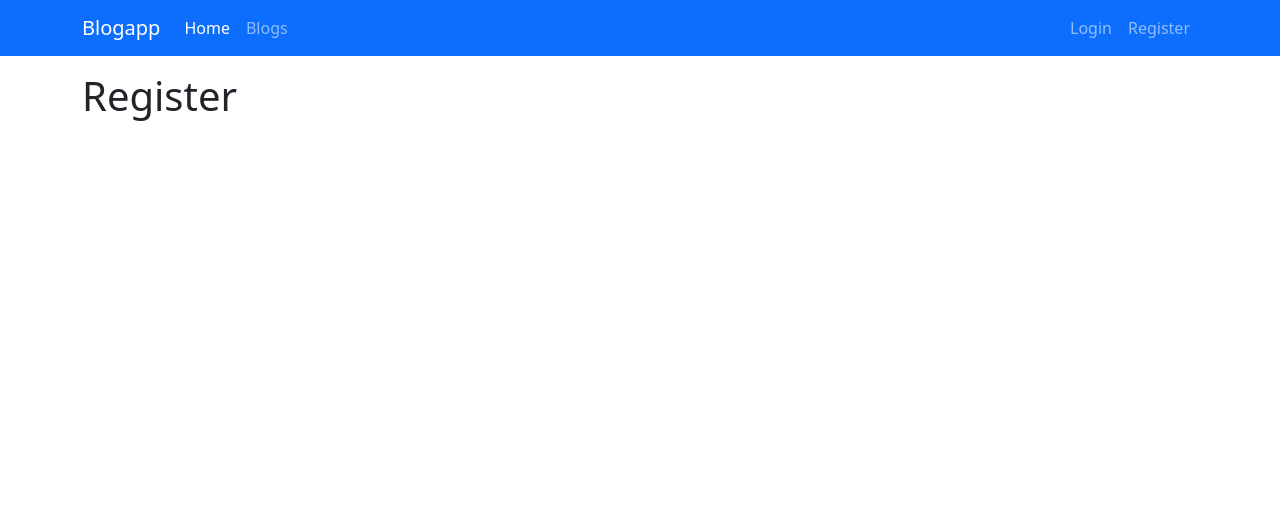
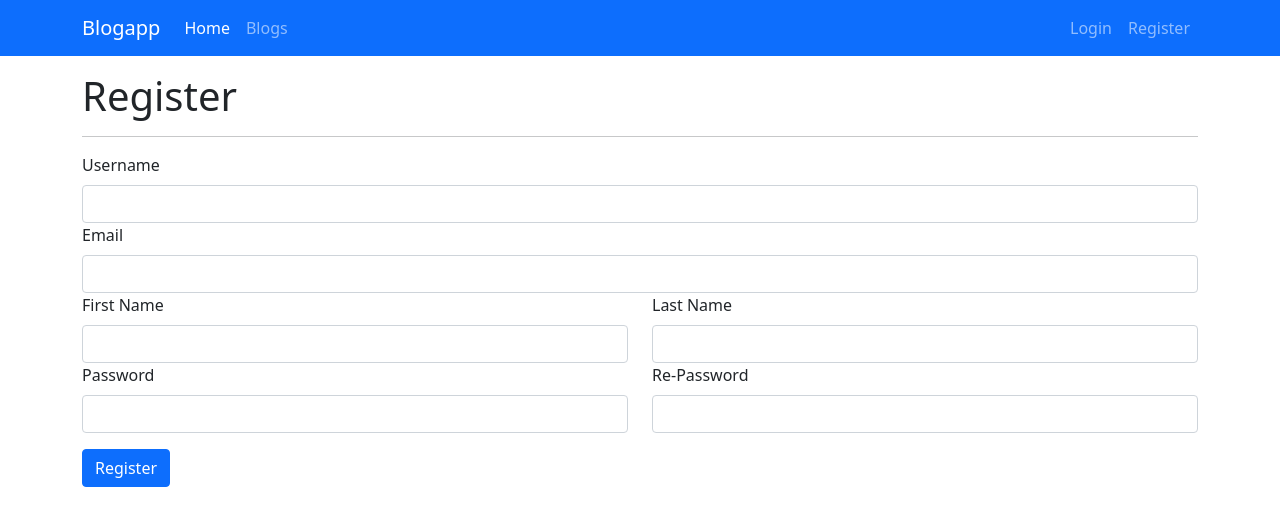
Before and after one commit to mbugra69/django-ilk-proje, a Django app: page /account/register in a window 1280 px wide. Shown: the top 526 px of the page. Run offline with Django 4.2, Linux system fonts and the light colour scheme; some libraries are stand-ins or nearby versions.

Commit message:
Login Logout Register
Login logout,register metodlarının yazılması ve sayfalarının tasarlanması

```diff
--- a/blogapp/account/templates/account/register.html
+++ b/blogapp/account/templates/account/register.html
@@ -13,7 +13,54 @@ Register
 {% block content %}
 
 <div class="container mt-3">
-  <h1>Register</h1>
+  <div class="col">
+    <h1>Register</h1>
+    <hr>
+      <form method="POST">
+        {% csrf_token %}
+        {% if error %}
+            <div class="alert alert-danger">
+          {{error}}
+            </div>
+        {% endif %}
+        <div class="mb-3">
+            <label for="username" class="form-label">Username</label>
+            <input type="text" class="form-control" name="username"value="{{username}}">
+
+            <label for="email" class="form-label">Email</label>
+            <input type="email" class="form-control" name="email"value="{{email}}">
+
+            <div class="row">
+
+              <div class="col">
+            <label for="firstname" class="form-label">First Name</label>
+            <input type="text" class="form-control" name="firstname" value="{{firstname}}">
+              </div>
+              <div class="col">
+            <label for="lastname" class="form-label">Last Name</label>
+            <input type="text" class="form-control" name="lastname"value="{{lastname}}">
+          </div>
+            </div>
+            <div class="row">
+              <div class="col">
+                <label for="password" class="form-label">Password</label>
+                <input type="password" class="form-control" name="password">
+            </div>
+            <div class="col">
+              <label for="repassword" class="form-label">Re-Password</label>
+              <input type="password" class="form-control" name="repassword">
+            </div>
+          </div>
+
+
+
+
+
+        </div>
+        <input type="submit" value="Register" class="btn btn-primary">
+
+      </form>
+    </div>
 
   </div>
 
--- a/blogapp/account/views.py
+++ b/blogapp/account/views.py
@@ -1,8 +1,63 @@
-from django.shortcuts import render
+from telnetlib import LOGOUT
+from django.shortcuts import redirect, render
+from django.contrib.auth import authenticate, login ,logout
+from django.contrib.auth.models import User
+def login_request(request):
+    if request.method == "POST":
+        username = request.POST["username"]
+        password = request.POST["password"]
 
-def login_request(request):
+        user = authenticate(request,username = username, password = password)
+
+        if user is not None:
+            login(request,user)
+            return redirect("home")
+        else:
+            return render(request,"account/login.html",
+            {"error": "Wrong password or username"})
+
     return render(request,"account/login.html")
+
 def register_request(request):
+    if request.method =="POST":
+        username = request.POST["username"]
+        email = request.POST["email"]
+        firstname = request.POST["firstname"]
+        lastname = request.POST["lastname"]
+        password = request.POST["password"]
+        repassword = request.POST["repassword"]
+
+        if password== repassword:
+            if User.objects.filter(username=username).exists():
+                 return render(request,"account/register.html",
+                 {
+                 "error":"The username is already using.",
+                 "username":username,
+                 "email":email,
+                 "firstname":firstname,
+                 "lastname":lastname
+                 })
+
+            else:
+               if User.objects.filter(email=email).exists():
+                   return render(request,"account/register.html",
+                   {
+                   "error":"The e-mail is already using.",
+                   "username":username,
+                   "email":email,
+                   "firstname":firstname,
+                   "lastname":lastname
+                       })
+               else:
+                    user = User.objects.create_user(username=username,email=email,first_name=firstname,
+                    last_name=lastname,password=password)
+                    user.save()
+                    return redirect("login")
+
+        else:
+            return render(request,"account/register.html",{"error":"passwords are doesnt match"})
+
     return render(request,"account/register.html")
 def logout_request(request):
-    return render(request,"home")
+    logout(request)
+    return redirect("home")
--- a/blogapp/templates/partials/_navbar.html
+++ b/blogapp/templates/partials/_navbar.html
@@ -11,9 +11,9 @@
 
             {% if user.is_authenticated %}
 
-                <li class="nav-item"><a class="{% url 'logout' %}" href="">Logout</a></li>
-                <li class="nav-item"><a class="nav-link" href="">Welcome</a></li
 
+                <li class="nav-item"><a class="nav-link" href="">Welcome, dear {{user.get_full_name|title}}</a></li
+                <li class="nav-item"><a class="nav-link" href="{% url 'logout' %}">Logout</a></li>
             {% else %}
 
                 <li class="nav-item"><a class="nav-link" href="{% url 'login' %}">Login</a></li>
```
Also changed, not shown: blogapp/account/templates/account/login.html (+7 -1 lines).
